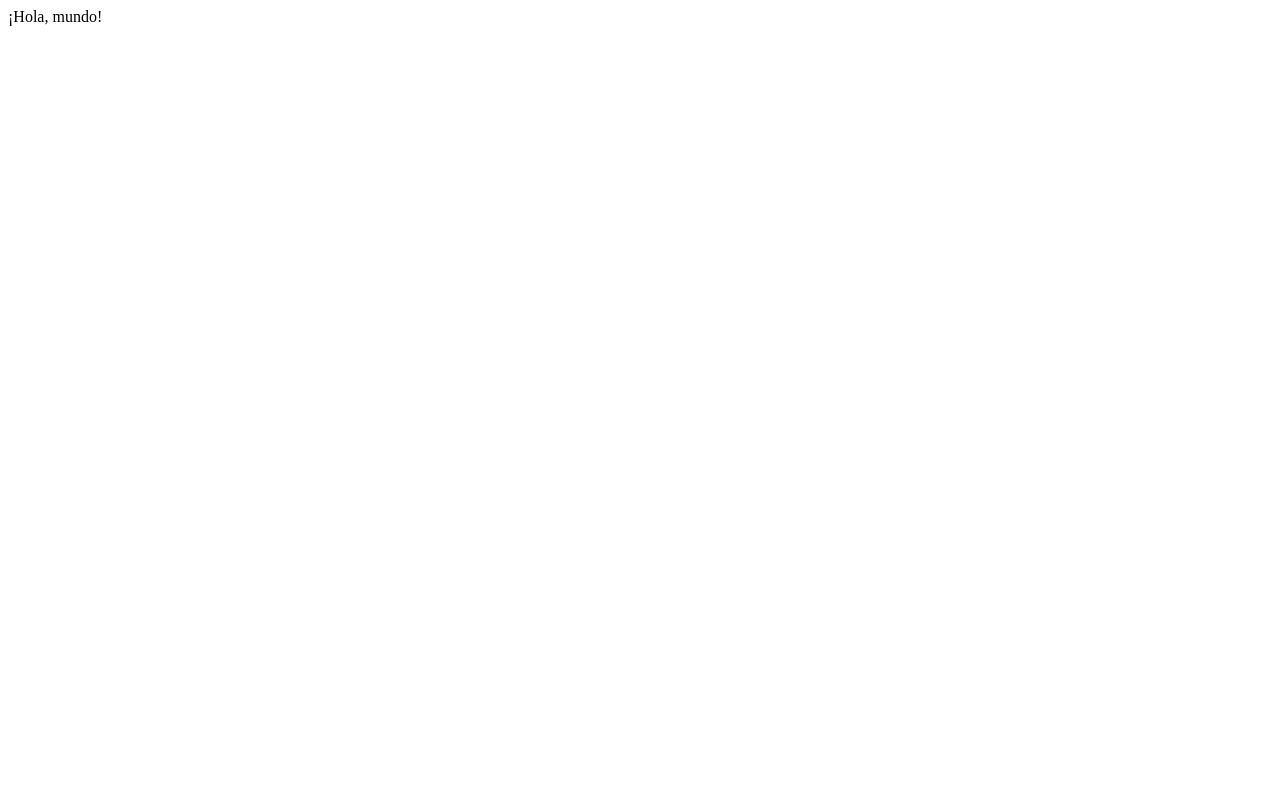
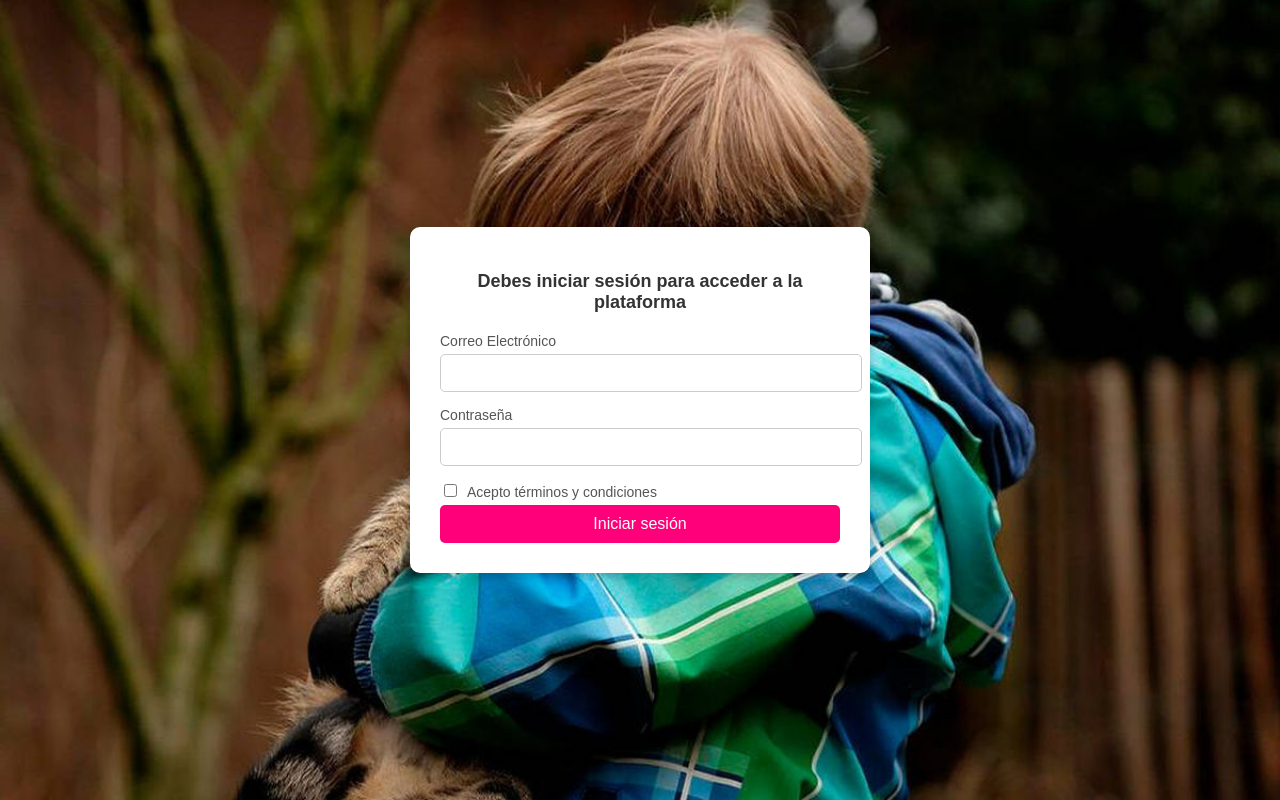
Before and after one commit to thealejo97/ol_react, a React (Create React App) app: page /login in a window 1280 px wide. Built offline with nearby package versions, Linux system fonts and the light colour scheme; the HTML template or start-up script is replaced by a standard one.

Commit message:
Login view

```diff
--- a/package.json
+++ b/package.json
@@ -19,6 +19,7 @@
     "jest": "^27.5.1",
     "react": "^18.3.1",
     "react-dom": "^18.3.1",
+    "react-router-dom": "^7.1.3",
     "react-scripts": "^5.0.1",
     "web-vitals": "^4.2.4"
   },
--- a/src/App.js
+++ b/src/App.js
@@ -1,7 +1,16 @@
-import React from 'react';
+import React from "react";
+import { BrowserRouter as Router, Routes, Route, Navigate } from "react-router-dom";
+import LoginPage from "./pages/LoginPage/index";
 
 function App() {
-  return <div>¡Hola, mundo!</div>;
+  return (
+    <Router>
+      <Routes>
+        <Route path="/login" element={<LoginPage />} />
+        <Route path="/" element={<Navigate to="/login" />} />
+      </Routes>
+    </Router>
+  );
 }
 
 export default App;
--- /dev/null
+++ b/src/pages/LoginPage/LoginPage.module.css
@@ -0,0 +1,79 @@
+
+body, html {
+  margin: 0;
+  padding: 0;
+  height: 100%;
+  width: 100%;
+}
+
+.loginContainer {
+  display: flex;
+  justify-content: center;
+  align-items: center;
+  height: 100vh;
+  width: 100vw;
+  background-size: cover;
+  background-position: center;
+  background-repeat: no-repeat;
+  font-family: Arial, sans-serif;
+}
+
+.loginForm {
+  background: white;
+  padding: 30px;
+  border-radius: 10px;
+  box-shadow: 0 4px 10px rgba(0, 0, 0, 0.2);
+  max-width: 400px;
+  width: 100%;
+  text-align: center;
+}
+
+.loginForm h2 {
+  font-size: 18px;
+  font-weight: bold;
+  margin-bottom: 20px;
+  color: #333;
+}
+
+.loginForm label {
+  display: block;
+  text-align: left;
+  font-size: 14px;
+  margin-bottom: 5px;
+  color: #555;
+}
+
+.input {
+  width: 100%;
+  padding: 10px;
+  margin-bottom: 15px;
+  border: 1px solid #ccc;
+  border-radius: 5px;
+  font-size: 14px;
+}
+
+.loginForm input[type="checkbox"] {
+  margin-right: 10px;
+}
+
+.errorMessage {
+  color: red;
+  font-size: 14px;
+  margin-bottom: 10px;
+}
+
+.submitButton {
+  width: 100%;
+  padding: 10px;
+  background-color: #ff007a;
+  color: white;
+  border: none;
+  border-radius: 5px;
+  font-size: 16px;
+  cursor: pointer;
+  transition: background-color 0.3s ease;
+}
+
+.submitButton:hover {
+  background-color: #cc0066;
+}
--- /dev/null
+++ b/src/pages/LoginPage/LoginPageContainer.js
@@ -0,0 +1,42 @@
+import React, { useState } from "react";
+import LoginPageView from "./LoginPageView"; // Importa la vista
+import { login } from "../../services/authService"; // Servicio de autenticación
+
+function LoginPageContainer() {
+  const [email, setEmail] = useState("");
+  const [password, setPassword] = useState("");
+  const [termsAccepted, setTermsAccepted] = useState(false);
+  const [errorMessage, setErrorMessage] = useState("");
+
+  const handleSubmit = async (e) => {
+    e.preventDefault();
+
+    if (!termsAccepted) {
+      setErrorMessage("Debes aceptar los términos y condiciones.");
+      return;
+    }
+
+    try {
+      const token = await login(email, password); // Llamada al servicio
+      localStorage.setItem("authToken", token); // Guarda el token JWT
+      alert("Inicio de sesión exitoso");
+    } catch (error) {
+      setErrorMessage("Credenciales inválidas");
+    }
+  };
+
+  return (
+    <LoginPageView
+      email={email}
+      setEmail={setEmail}
+      password={password}
+      setPassword={setPassword}
+      termsAccepted={termsAccepted}
+      setTermsAccepted={setTermsAccepted}
+      errorMessage={errorMessage}
+      handleSubmit={handleSubmit}
+    />
+  );
+}
+
+export default LoginPageContainer;
--- /dev/null
+++ b/src/pages/LoginPage/LoginPageView.js
@@ -0,0 +1,67 @@
+import React from "react";
+import styles from "./LoginPage.module.css";
+
+function LoginPageView({
+  email,
+  setEmail,
+  password,
+  setPassword,
+  termsAccepted,
+  setTermsAccepted,
+  errorMessage,
+  handleSubmit,
+}) {
+  return (
+    <div
+      className={styles.loginContainer}
+      style={{
+        backgroundImage: `url('/assets/images/fondo.jpg')`,
+        backgroundSize: "cover",
+        backgroundPosition: "center",
+        height: "100vh",
+      }}
+    >
+      <form onSubmit={handleSubmit} className={styles.loginForm}>
+        <h2>Debes iniciar sesión para acceder a la plataforma</h2>
+        <div>
+          <label>Correo Electrónico</label>
+          <input
+            type="email"
+            value={email}
+            onChange={(e) => setEmail(e.target.value)}
+            required
+            className={styles.input}
+          />
+        </div>
+        <div>
+          <label>Contraseña</label>
+          <input
+            type="password"
+            value={password}
+            onChange={(e) => setPassword(e.target.value)}
+            required
+            className={styles.input}
+          />
+        </div>
+        <div>
+          <label>
+            <input
+              type="checkbox"
+              checked={termsAccepted}
+              onChange={(e) => setTermsAccepted(e.target.checked)}
+            />
+            Acepto términos y condiciones
+          </label>
+        </div>
+        {errorMessage && (
+          <p className={styles.errorMessage}>{errorMessage}</p>
+        )}
+        <button type="submit" className={styles.submitButton}>
+          Iniciar sesión
+        </button>
+      </form>
+    </div>
+  );
+}
+
+export default LoginPageView;
--- /dev/null
+++ b/src/pages/LoginPage/index.js
@@ -0,0 +1,2 @@
+import LoginPageContainer from "./LoginPageContainer";
+export default LoginPageContainer;
--- /dev/null
+++ b/src/services/authService.js
@@ -0,0 +1,16 @@
+export const login = async (email, password) => {
+    const response = await fetch("https://your-api-endpoint.com/login", {
+      method: "POST",
+      headers: {
+        "Content-Type": "application/json",
+      },
+      body: JSON.stringify({ email, password }),
+    });
+
+    if (!response.ok) {
+      throw new Error("Credenciales inválidas");
+    }
+
+    const data = await response.json();
+    return data.token;
+  };
--- /dev/null
+++ b/src/styles/global.css
@@ -0,0 +1,5 @@
+body {
+    margin: 0;
+    font-family: Arial, sans-serif;
+    background-color: #f9f9f9;
+  }
```
Also changed, not shown: public/assets/images/fondo.jpg (added), 1 other file (tests, documents, lock files or other folders).
